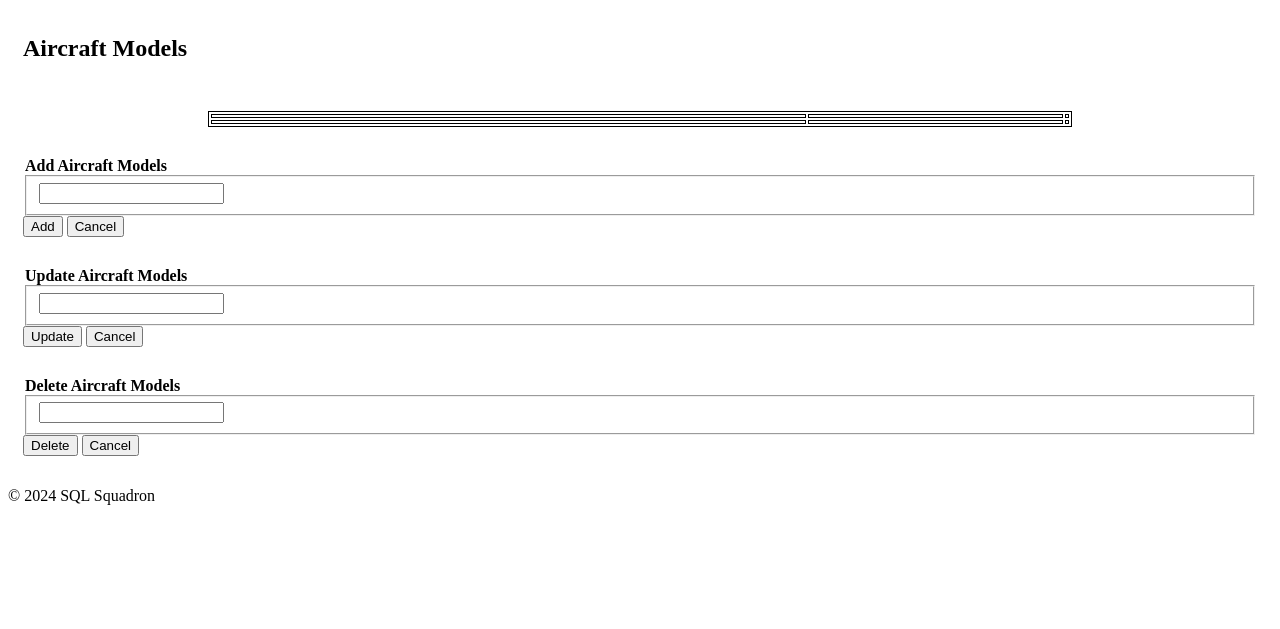
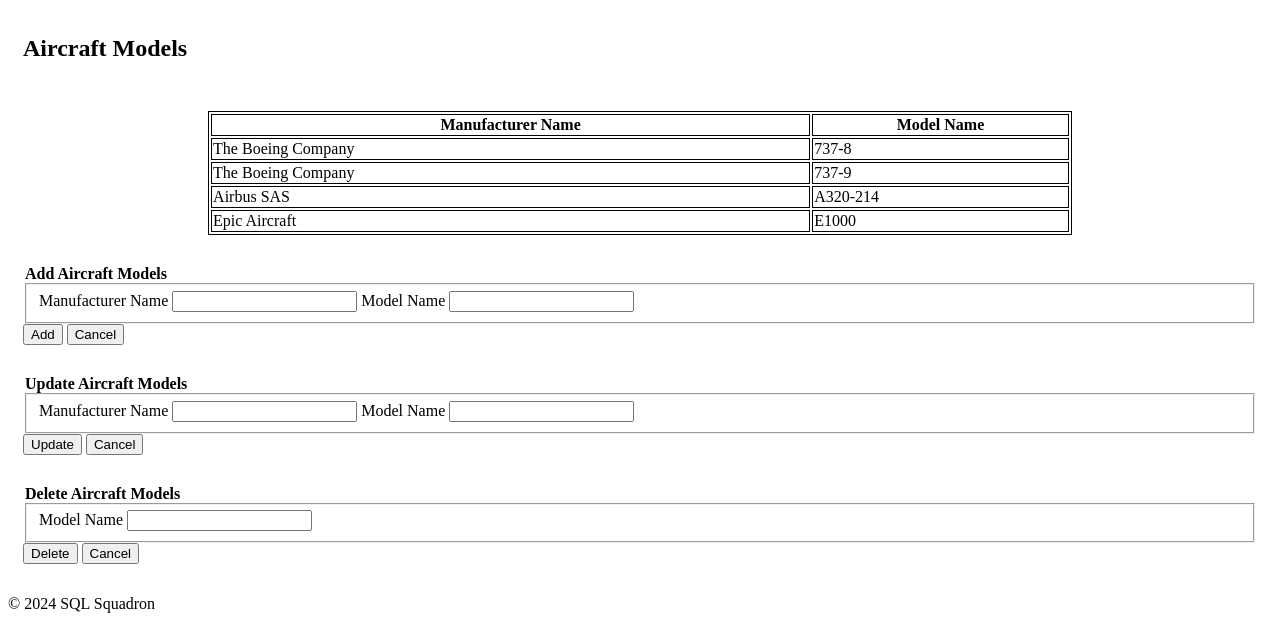
Before and after one commit to emburyj/Airworthiness_Database, a Flask app: page /Aircraft_Models in a window 1280 px wide. Shown: the part 225-854 px from the top of the page. Before the commit the page ends 730 px from the top, so only its background shows below. Run offline with Flask 3, Linux system fonts and the light colour scheme; some libraries are stand-ins or nearby versions.

Commit message:
updated aircraft_models tables to include example data

```diff
--- a/templates/Aircraft_Models.html
+++ b/templates/Aircraft_Models.html
@@ -7,14 +7,24 @@
 <table>
     <tbody>
         <tr>
-            <th></th>
-            <th></th>
-            <th></th>
+            <th>Manufacturer Name</th>
+            <th>Model Name</th>
         </tr>
         <tr>
-            <td></td>
-            <td></td>
-            <td></td>
+            <td>The Boeing Company</td>
+            <td>737-8</td>
+        </tr>
+        <tr>
+            <td>The Boeing Company</td>
+            <td>737-9</td>
+        </tr>
+        <tr>
+            <td>Airbus SAS</td>
+            <td>A320-214</td>
+        </tr>
+            <tr>
+            <td>Epic Aircraft</td>
+            <td>E1000</td>
         </tr>
     </tbody>
 </table>
@@ -25,10 +35,12 @@
 <form method="POST">
     <legend><strong>Add {{ page_name }}</strong></legend>
     <fieldset>
-        <label></label>
-        <input type="" name="">
+        <label>Manufacturer Name</label>
+        <input type="text" name="AircraftManufacturer">
+        <label>Model Name</label>
+        <input type="text" name="AircraftModel">
     </fieldset>
-    <input class="btn" type="submit" id="" value="Add">
+    <input class="btn" type="submit" id="NewAircraftModel" value="Add">
     <input class="btn" type="button" value="Cancel">
 </form>
 {% endblock %}
@@ -37,10 +49,12 @@
 <form method="POST">
     <legend><strong>Update {{ page_name }}</strong></legend>
     <fieldset>
-        <label></label>
-        <input type="" name="">
+        <label>Manufacturer Name</label>
+        <input type="text" name="AircraftManufacturer">
+        <label>Model Name</label>
+        <input type="text" name="AircraftModel">
     </fieldset>
-    <input class="btn" type="submit" id="" value="Update">
+    <input class="btn" type="submit" id="UpdateAircraftModel" value="Update">
     <input class="btn" type="button" value="Cancel">
 </form>
 {% endblock %}
@@ -49,10 +63,10 @@
 <form method="POST">
     <legend><strong>Delete {{ page_name }}</strong></legend>
     <fieldset>
-        <label></label>
-        <input type="" name="">
+        <label>Model Name</label>
+        <input type="text" name="AircraftModel">
     </fieldset>
-    <input class="btn" type="submit" id="" value="Delete">
+    <input class="btn" type="submit" id="DeleteAircraftModel" value="Delete">
     <input class="btn" type="button" value="Cancel">
 </form>
 {% endblock %}
```
